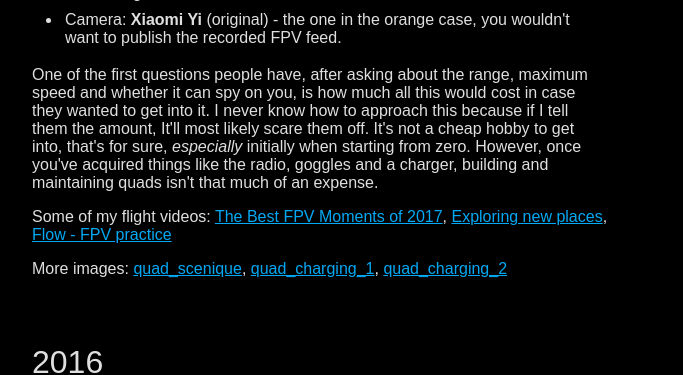
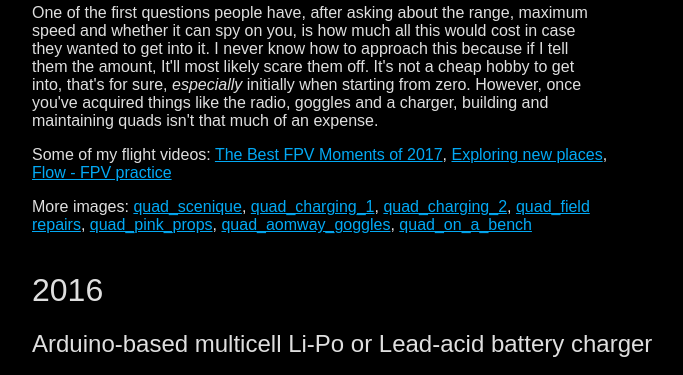
Before and after one commit to georges-circuits/website_source, a PHP site: page /?theme=1 in a window 1280 px wide. Shown: the part 3487-3862 px from the top of the page, without its empty margins (32-715 px from the left). Run offline with PHP 8.4, Linux system fonts and the light colour scheme.

Commit message:
switche to .jpg and some image shuffling

```diff
--- a/index.php
+++ b/index.php
@@ -93,7 +93,6 @@
             }
             a.a_h:link {
                 text-decoration: none;
-                top: -100px;
             }
             a.a_h:hover {
                 text-decoration: underline;
@@ -109,9 +108,6 @@
                 <?php echo "color: $foreground_text;\n"; ?>
                 font-weight: normal;
             }
-            h1 {
-                margin-top: 50px;
-            }
             button {
                 <?php echo "color: $foreground_text;\n"; ?>
                 <?php echo "background-color: $background;\n"; ?>
@@ -123,7 +119,7 @@
                 margin: 0 auto;
                 max-height: 100%;
                 max-width: 100%;
-                margin-left: 10px;
+                margin-left: 15px;
                 margin-bottom: 30px;
                 <?php /* echo "opacity: $image_opacity;\n"; */ ?>
             }
@@ -176,7 +172,7 @@
                 <p>I recently also implemented the most used words counter. I'm planning to add a couple more features and make the script more interactive and intuitive to use. I haven't yet figured out whether this data could be used for at least rudimentary psychological research.</p>
             </div>
             <div class="box">
-                <?php a_img("facebook_graph.gif"); ?>
+                <?php a_img("facebook_graph.jpg"); ?>
             </div>
         </div>
 
@@ -190,7 +186,7 @@
                 <p>More: <a href="/images/base_drawing.gif">base_drawing</a></p>
             </div>
             <div class="box">
-                <?php a_img("base_hello.gif"); ?>
+                <?php a_img("base_hello.jpg"); ?>
             </div>
         </div>
 
@@ -203,6 +199,7 @@
                 <p>Christmas gift for my friends. Also a pilot project for the moisture sensors. It periodically checks for movement and adjusts its "activity" value accordingly. The activity value determines how often (or if at all) it randomly flashes. It's supposed to feel like its alive, in a sense. Written out like this it doesn't sound like much but I think the effect is kinda neat and serves its purpose.</p>
                 <p>It also has some more or less useful features like static flashlight and various flashing modes and a "game" which you cannot win.</p>
                 <p>Source code and a little bit of documentation available on my <a href="https://github.com/georges-circuits/coincell_flashlight" target="_blank">GitHub</a></p>
+                <p>More: <a href="/images/flashlight_closeup.jpg">flashlight_closeup</a>, <a href="/images/flashlight_lit.jpg">flashlight_lit</a></p>
                 <br>
                 <p><b>User Manual</b> for those I told to search for it here:
                 <ul>
@@ -216,10 +213,9 @@
                         <li>Purple: Show battery level</li>
                     </ul></li>
                 </ul></p>
-                <p>More: <a href="/images/flashlight_leds_lit.gif">flashlight_leds_lit</a></p>
             </div>
             <div class="box">
-                <?php a_img("coincell_flashlight.gif"); ?>
+                <?php a_img("flashlight_leds_lit.jpg"); ?>
             </div>
         </div>
 
@@ -228,19 +224,20 @@
             <div class="box">
                 <ul>
                     <li>Amplifiers: <b>2x10W</b> AB class</li>
-                    <li>Battery: <b>37 Wh</b></li>
+                    <li>Battery: <b>37 Wh</b> 3-cell Li-Ion</li>
                     <li>Built-in analog equalizer</li>
                     <li>Bluetooth or 3.5 mm jack</li>
                     <li>Charging current: 1.5 A max (manually configurable or automatic MPPT)</li>
                     <li>Charging power: 15 W max</li>
-                    <li>Requisite over-temperature and overload protections including error displays</li>
+                    <li>USB output (up to 2 A)</li>
+                    <li>Requisite over-temperature and overload protections including error reporting</li>
                 </ul>
-                <p>Almost everything is custom designed (except the Bluetooth module and the two power converters visible <a href="/images/speaker_inside_2.gif">here</a>, but those were modified to be controllable by the microcontroller). The enclosure is made out of <a href="/images/speaker_layer_model.gif">layers</a> of laser cut plywood, the back is 3 mm aluminum for structural and cooling purposes. It's not the most efficient speaker in the world because it uses AB amplifiers. Pretty much all portable speakers use class D, which are way more efficient but higher distortion.</p>
+                <p>Almost everything is custom designed (except the Bluetooth module and the two power converters visible <a href="/images/speaker_inside_2.jpg">here</a>, but those were modified to be controllable by the microcontroller). The enclosure is made out of <a href="/images/speaker_layer_model.jpg">layers</a> of laser cut plywood, the back is 3 mm aluminum for structural and cooling purposes. It's not the most efficient speaker in the world because it uses AB amplifiers. Pretty much all portable speakers use class D, which are way more efficient but higher distortion.</p>
                 <p><b>Participated in the electronics <a href="https://www.roznovskastredni.cz/aktuality/mistrovstvi-cr-v-radiotelektronice-deti-a-mladeze-2019" target="_blank">competition</a> in Rožnov pod Radhoštěm.</b></p>
-                <p>More: <a href="/images/speaker_inside_1.gif">speaker_inside_1</a>, <a href="/images/speaker_inside_2.gif">speaker_inside_2</a>, <a href="/images/speaker_inside_3.gif">speaker_inside_3</a>, <a href="/images/speaker_schematic.gif">speaker_pcb_schematic</a>, <a href="/images/speaker_diagram_cz.gif">speaker_diagram_cz</a>, <a href="/images/speaker_layer_model.gif">speaker_layer_model</a>, <a href="/images/speaker_io_panel.gif">speaker_io_panel_cz</a></p>
+                <p>More: <a href="/images/speaker_inside_1.jpg">speaker_inside_1</a>, <a href="/images/speaker_inside_2.jpg">speaker_inside_2</a>, <a href="/images/speaker_inside_3.jpg">speaker_inside_3</a>, <a href="/images/speaker_schematic.jpg">speaker_pcb_schematic</a>, <a href="/images/speaker_diagram_cz.jpg">speaker_diagram_cz</a>, <a href="/images/speaker_layer_model.jpg">speaker_layer_model</a>, <a href="/images/speaker_io_panel.jpg">speaker_io_panel_cz</a></p>
             </div>
             <div class="box">
-                <?php a_img("bt_speaker.gif"); ?>
+                <?php a_img("bt_speaker.jpg"); ?>
             </div>
         </div>
 
@@ -254,7 +251,7 @@
                 <p></p>
             </div>
             <div class="box">
-                <?php //a_img("controller_box.gif"); ?>
+                <?php //a_img("controller_box.jpg"); ?>
             </div>
         </div> -->
         <!-- Nothing really happened this year and this project isn't very interesting in my opinion, so that's why this is commented out... It is awkward, I know.
@@ -294,10 +291,11 @@
                 </ul></p>
                 <p>One of the first questions people have, after asking about the range, maximum speed and whether it can spy on you, is how much all this would cost in case they wanted to get into it. I never know how to approach this because if I tell them the amount, It'll most likely scare them off. It's not a cheap hobby to get into, that's for sure, <i>especially</i> initially when starting from zero. However, once you've acquired things like the radio, goggles and a charger, building and maintaining quads isn't that much of an expense.</p>
                 <p>Some of my flight videos: <a href="https://www.youtube.com/watch?v=7sWXnBD_3wk" target="_blank">The Best FPV Moments of 2017</a>, <a href="https://www.youtube.com/watch?v=lZ6qBc3ujX4" target="_blank">Exploring new places</a>, <a href="https://www.youtube.com/watch?v=idLPhe0tJ7k" target="_blank">Flow - FPV practice</a></p>
-                <p>More images: <a href="/images/quad_scenique.gif">quad_scenique</a>, <a href="/images/quad_charging_1.gif">quad_charging_1</a>, <a href="/images/quad_charging_2.gif">quad_charging_2</a></p>
+
+                <p>More images: <a href="/images/quad_scenique.jpg">quad_scenique</a>, <a href="/images/quad_charging_1.jpg">quad_charging_1</a>, <a href="/images/quad_charging_2.jpg">quad_charging_2</a>, <a href="/images/quad_field repairs.jpg">quad_field repairs</a>, <a href="/images/quad_pink_props.jpg">quad_pink_props</a>, <a href="/images/quad_aomway_goggles.jpg">quad_aomway_goggles</a>, <a href="/images/quad_on_a_bench.jpg">quad_on_a_bench</a></p>
             </div>
             <div class="box">
-                <?php a_img("quad_1.gif"); ?>
+                <?php a_img("quad_1.jpg"); ?>
             </div>
         </div>
 
@@ -307,22 +305,24 @@
         <?php project_heading("Arduino-based multicell Li-Po or Lead-acid battery charger"); ?>
         <div class="clearfix">
             <div class="box">
-            <p><i>Description will be added soon</i></p>
-                <p>More: <a href="/images/charger_pcb_1.gif">charger_pcb_1</a>, <a href="/images/charger_pcb_2.gif">charger_pcb_2</a></p>
+                <p>This is a 240 W battery charger with lithium battery charging and cell balancing support. It can also discharge batteries or bring them to storage charge level (in the case of Li-Po batteries).</p>
+                <p>I'm not even sure why I made it. Of course it is much easier (and safer most likely) to buy a proper battery charger (which I later bought anyway. Not because this one didn't work, I just needed more chargers). I certainly learned a lot about floating differential measurement, when measuring the individual cell voltages, and design of switching DC-DC converters in the process, so it was worth it.</p>
+                <p>More: <a href="/images/charger_pcb_1.jpg">charger_pcb_1</a>, <a href="/images/charger_pcb_2.jpg">charger_pcb_2</a>, <a href="/images/charger_charging.jpg">charger_charging</a></p>
             </div>
             <div class="box">
-                <?php a_img("charger.gif"); ?>
+                <?php a_img("charger.jpg"); ?>
             </div>
         </div>
 
         <?php project_heading("Obstacle avoidance robot"); ?>
         <div class="clearfix">
             <div class="box">
-                <p><i>Description will be added soon</i></p>
+                <p>It was supposed to be a prototyping platform for room navigation algorithms but it never really got that far. The ultrasonic sensors were very unreliable and frequently gave false measurements.</p>
+                <p>I may revisit this someday. Nowadays there are sensors much better suited for this, in my opinion, like <a href="https://www.adafruit.com/product/3317" target="_blank">this</a> time of flight sensor and some mm-Wave sensors. I have certain vision in mind.</p>
                 <p>More: <a href="/images/robot_driving.gif">robot_driving</a></p>
             </div>
             <div class="box">
-                <?php a_img("robot_top.gif"); ?>
+                <?php a_img("robot_top.jpg"); ?>
             </div>
         </div>
 
@@ -339,19 +339,18 @@
                     <li>Low resolution of the AtMega328's ADCs</li>
                 </ul>
                 <p>I later came up with a "scanning" MPPT algorithm (I have no idea whether this is used in the industry, I think there are better ways). Every couple of minutes or so it went through the entire duty cycle range of the DC-DC converter and took note of the duty cycle value which yielded highest power output, than it sat on that value until the next scan. This worked quite well, in fact it still sits on my bench and charges batteries to this day <i>[16.1.2020]</i>. The SLA batteries themselves haven't aged very well, they hold a fraction of the rated capacity now.</p>
-                <p>I managed to snag a bargain deal on a <a href="/images/mppt_240w_panel.gif">240 W panel</a> but I haven't managed to mount it on the roof yet (I guess my old mounting technique wouldn't work so well this time). This MPPT isn't designed to handle this much power, so there is some demand for v3.0.</p>
-                <p>More images: <a href="/images/mppt_inside.gif">mppt_inside</a>, <a href="/images/mppt_pcb.gif">mppt_pcb</a></p>
+                <p>I managed to snag a bargain deal on a <a href="/images/mppt_240w_panel.jpg">240 W panel</a> but I haven't managed to mount it on the roof yet (I guess my old mounting technique wouldn't work so well this time). This MPPT isn't designed to handle this much power, so there is some demand for v3.0.</p>
+                <p>More images: <a href="/images/mppt_inside.jpg">mppt_inside</a>, <a href="/images/mppt_pcb.jpg">mppt_pcb</a></p>
             </div>
             <div class="box">>
-                <?php a_img("mppt_display.gif"); ?>
+                <?php a_img("mppt_display.jpg"); ?>
             </div>
         </div>
 
         <?php project_heading("Power bank"); ?>
         <div class="clearfix">
             <div class="box">
-                <p><i>Description will be added soon</i></p>
-                <p>More images: <a href="/images/power_bank_inside.gif">power_bank_inside</a>, <a href="/images/power_bank_pcb.gif">power_bank_pcb</a></p>
+                <p>More images: <a href="/images/power_bank_inside.jpg">power_bank_inside</a>, <a href="/images/power_bank_pcb.jpg">power_bank_pcb</a></p>
             </div>
             <div class="box">
                 <?php a_img("powerbank_charging.gif"); ?>
@@ -371,10 +370,10 @@
                     <li>NRF24L01+ 2.4GHz wireless TRX module</li>
                     <li>Li-Po battery /w protection and charging board</li>
                 </ul>
-                <p>More images: <a href="/images/smartwatch_tick.gif">smartwatch_tick</a>, <a href="/images/arduino_smartwatch_2.gif">arduino_smartwatch_2</a></p>
+                <p>More images: <a href="/images/smartwatch_tick.gif">smartwatch_tick</a>, <a href="/images/arduino_smartwatch_2.jpg">arduino_smartwatch_2</a></p>
             </div>
             <div class="box">
-                <?php a_img("arduino_smartwatch.gif"); ?>
+                <?php a_img("arduino_smartwatch.jpg"); ?>
             </div>
         </div>
 
@@ -383,10 +382,10 @@
             <div class="box">
                 <p>An MPPT prototype and foundation of the <a href="#arduino-based_mppt_battery_solar_charge_controller_v20">second version</a>. I would be repeating myself in documenting this.</p>
                 <p>I obviously took some inspiration from Julian Ilett's <a href="https://www.youtube.com/watch?v=MSz4-cr3EJw" target="_blank">MPPT</a>.</p>
-                <p>More images: <a href="/images/mppt_v1_display.gif">mppt_v1_display</a></p>
+                <p>More images: <a href="/images/mppt_v1_display.jpg">mppt_v1_display</a></p>
             </div>
             <div class="box">
-                <?php a_img("mppt_v1.gif"); ?>
+                <?php a_img("mppt_v1.jpg"); ?>
             </div>
         </div>
 
@@ -398,10 +397,10 @@
         <footer style="margin-top: 100px;">
             <p><i>Work in progress...</i><br>
             České verze se to také <b>možná</b> někdy dočká.</p>
-            <p><b>Disclaimer:</b> The site logs information about your browser (mainly the language preference and things like your browser name and the device you are using for debugging purposes). This is what a log line looks like: <i <?php echo "style=\"background-color: $text_highlight;\""; ?>>2020/01/15 10:40:37: en,cs-CZ;q=0.9,cs;q=0.8 || HTTP/1.1 || Mozilla/5.0 (Windows NT 10.0; Win64; x64) AppleWebKit/537.36 (KHTML, like Gecko) Chrome/79.0.3945.88 Safari/537.36 || dark</i>. I'm doing it purely out of curiosity. I'm putting this disclosure here because I want to be transparent about what it is that I'm doing with data. Checkout the <a href="https://github.com/georges-circuits/website_source" target="_blank">GitHub repo</a> to verify that that's actually what's happening and let me know if you don't agree with this. <br>
-            This site does not store any cookies. (click on the <a href="/images/check_cookies_yourself.gif">lock</a> icon and see Cookies to verify)</p>
+            <p><b>Disclaimer:</b> The site logs information about your browser. This is what a log line looks like: <i <?php echo "style=\"background-color: $text_highlight;\""; ?>>2020/01/15 10:40:37: en,cs-CZ;q=0.9,cs;q=0.8 || HTTP/1.1 || Mozilla/5.0 (Windows NT 10.0; Win64; x64) AppleWebKit/537.36 (KHTML, like Gecko) Chrome/79.0.3945.88 Safari/537.36 || dark</i>. I'm doing it purely out of curiosity. I'm putting this disclosure here because I want to be transparent about what it is that I'm doing with data. Checkout the <a href="https://github.com/georges-circuits/website_source" target="_blank">GitHub repo</a> to verify that that's actually what's happening and let me know if you don't agree with this. <br>
+            This site does not store any cookies. (click on the <a href="/images/check_cookies_yourself.jpg">lock</a> icon and see Cookies to verify)</p>
             <p>Up since the 3<sup>rd</sup> of January 2020<br>
-            Last update: 18.1.2020 <a style="float: right;" href="#">Return up</a></p>
+            Last update: 19.1.2020 <a style="float: right;" href="#">Return up</a></p>
         </footer>
     </body>
 </html>
```
Also changed, not shown: 1 other file.
